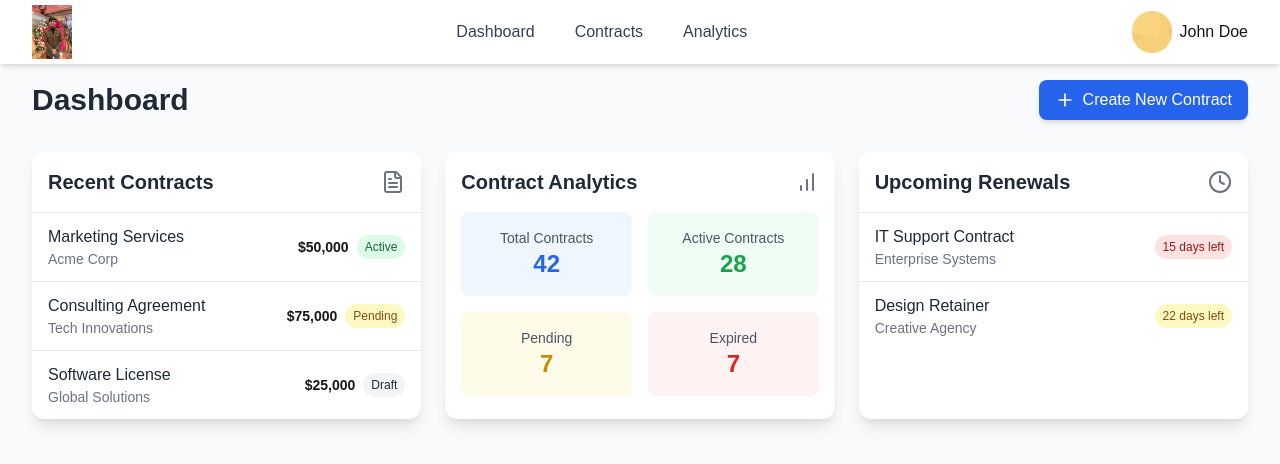
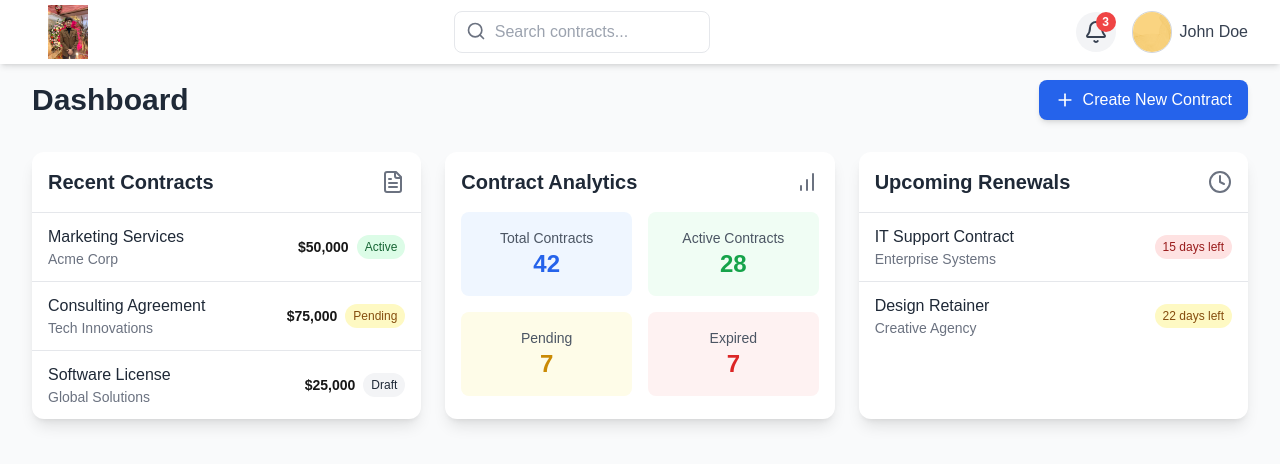
Before and after one commit to BuildingProjects/Contractify, a Next.js app in the folder client/: page /dashboard in a window 1280 px wide. Shown: the top 464 px of the page. Built offline with nearby package versions, Linux system fonts and the light colour scheme.

Commit message:
improve the ui

```diff
--- a/client/src/app/components/dashboard/Navbar.js
+++ b/client/src/app/components/dashboard/Navbar.js
@@ -2,17 +2,31 @@
 import { useState } from "react";
 import Image from "next/image";
 import Link from "next/link";
+import { BellIcon, MenuIcon, XIcon, SearchIcon } from "lucide-react";
 import logo from "../../assets/ankur.jpg";
-import ProfileImgae from "../../assets/bg_connect.png";
+import ProfileImage from "../../assets/bg_connect.png";
+
 export default function Navbar() {
   const [isProfileDropdownOpen, setIsProfileDropdownOpen] = useState(false);
+  const [isMenuOpen, setIsMenuOpen] = useState(false);
+  const [notifications, setNotifications] = useState(3); // Example notifications count
 
   return (
     <nav className='bg-white shadow-md fixed w-full z-50'>
       <div className='max-w-7xl mx-auto px-4 sm:px-6 lg:px-8'>
         <div className='flex items-center justify-between h-16'>
-          {/* Logo */}
-          <div className='flex items-center'>
+          {/* Left Section - Logo */}
+          <div className='flex items-center space-x-4'>
+            <button
+              onClick={() => setIsMenuOpen(!isMenuOpen)}
+              className='md:hidden focus:outline-none'
+            >
+              {isMenuOpen ? (
+                <XIcon className='h-6 w-6 text-gray-700' />
+              ) : (
+                <MenuIcon className='h-6 w-6 text-gray-700' />
+              )}
+            </button>
             <Image
               src={logo}
               alt='Contractify Logo'
@@ -22,46 +36,51 @@ export default function Navbar() {
             />
           </div>
 
-          {/* Navigation Links */}
-          <div className='hidden md:flex space-x-4'>
-            <Link
-              href='/dashboard'
-              className='text-gray-700 hover:bg-gray-100 px-3 py-2 rounded-md'
-            >
-              Dashboard
-            </Link>
-            <Link
-              href='/contracts'
-              className='text-gray-700 hover:bg-gray-100 px-3 py-2 rounded-md'
-            >
-              Contracts
-            </Link>
-            <Link
-              href='/analytics'
-              className='text-gray-700 hover:bg-gray-100 px-3 py-2 rounded-md'
-            >
-              Analytics
-            </Link>
+          {/* Center - Search Bar */}
+          <div className='hidden md:flex relative w-64'>
+            <input
+              type='text'
+              placeholder='Search contracts...'
+              className='w-full pl-10 pr-4 py-2 border rounded-lg focus:outline-none focus:ring-2 focus:ring-blue-500'
+            />
+            <SearchIcon className='absolute left-3 top-2.5 h-5 w-5 text-gray-500' />
           </div>
 
-          {/* Profile Section */}
+          {/* Right Section - Profile & Notifications */}
+          <div className='flex items-center space-x-4'>
+            {/* Notifications Bell */}
+            <div className='relative'>
+              <button className='p-2 bg-gray-100 rounded-full hover:bg-gray-200'>
+                <BellIcon className='h-6 w-6 text-gray-700' />
+                {notifications > 0 && (
+                  <span className='absolute top-0 right-0 bg-red-500 text-white text-xs font-bold rounded-full w-5 h-5 flex items-center justify-center'>
+                    {notifications}
+                  </span>
+                )}
+              </button>
+            </div>
+
+            {/* Profile Dropdown */}
             <div className='relative'>
               <button
                 onClick={() => setIsProfileDropdownOpen(!isProfileDropdownOpen)}
                 className='flex items-center space-x-2 focus:outline-none'
               >
                 <Image
-                src={ProfileImgae}
+                  src={ProfileImage}
                   alt='User Profile'
                   width={40}
-                height={20}
-                className='rounded-full'
+                  height={40}
+                  className='rounded-full border border-gray-300'
                 />
-              <span className='hidden md:block'>John Doe</span>
+                <span className='hidden md:block text-gray-700 font-medium'>
+                  John Doe
+                </span>
               </button>
 
+              {/* Dropdown Menu */}
               {isProfileDropdownOpen && (
-              <div className='absolute right-0 mt-2 w-48 bg-white rounded-lg shadow-xl'>
+                <div className='absolute right-0 mt-2 w-48 bg-white rounded-lg shadow-lg transition-transform duration-200'>
                   <Link
                     href='/profile'
                     className='block px-4 py-2 text-gray-800 hover:bg-gray-100'
@@ -82,6 +101,31 @@ export default function Navbar() {
             </div>
           </div>
         </div>
+
+        {/* Mobile Menu */}
+        {isMenuOpen && (
+          <div className='md:hidden bg-white shadow-md py-2'>
+            <Link
+              href='/dashboard'
+              className='block px-4 py-2 text-gray-700 hover:bg-gray-100'
+            >
+              Dashboard
+            </Link>
+            <Link
+              href='/contracts'
+              className='block px-4 py-2 text-gray-700 hover:bg-gray-100'
+            >
+              Contracts
+            </Link>
+            <Link
+              href='/analytics'
+              className='block px-4 py-2 text-gray-700 hover:bg-gray-100'
+            >
+              Analytics
+            </Link>
+          </div>
+        )}
+      </div>
     </nav>
   );
 }
```
Lines whose indentation alone changed are shown as unchanged.
